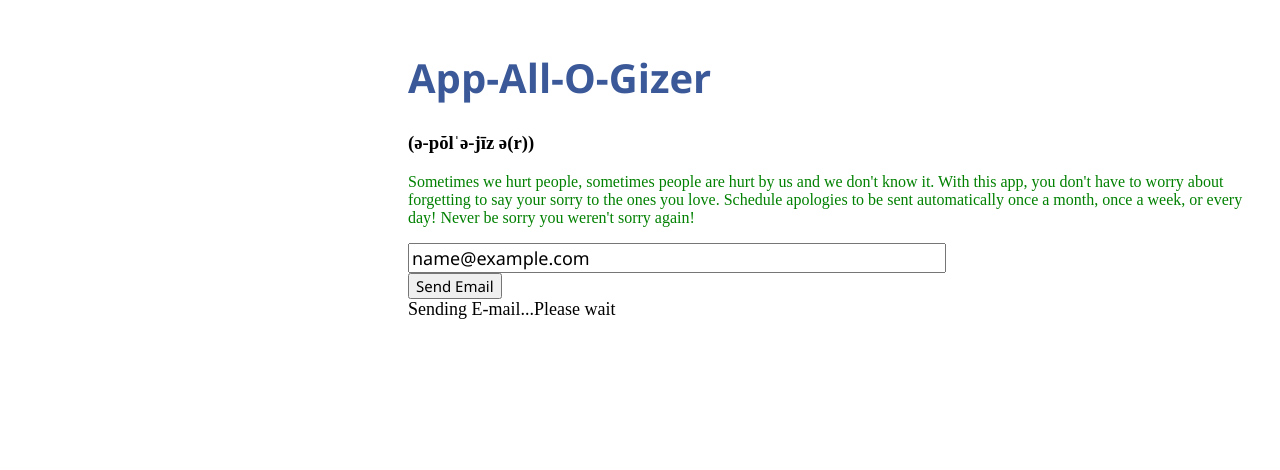
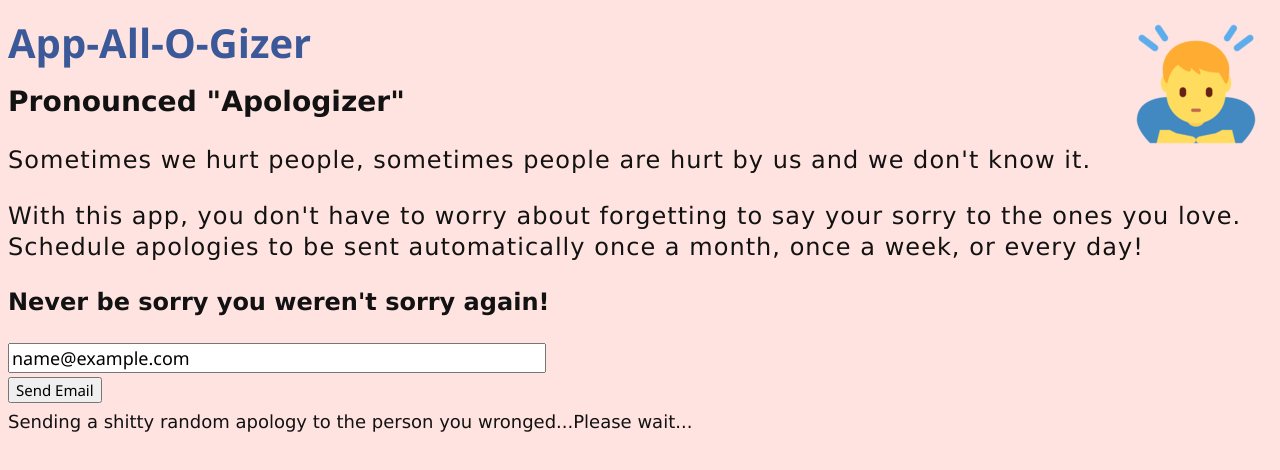
Before and after one commit to JoeKarlsson/app-all-o-gizer, a website: page public/index.html in a window 1280 px wide. Both pictures are taken after typing "name@example.com" into the empty fields and a click on the button "Send Email". Drawn offline with nearby package versions, Linux system fonts and the light colour scheme; no server answers.

Commit message:
fixed all

```diff
--- a/public/css/styles.css
+++ b/public/css/styles.css
@@ -1,6 +1,50 @@
-#container {
-  margin-left:400px;
-  margin-top:50px;
+html {
+  background: rgba(255, 227, 224, 1);
+}
+
+body {
+  color: #121212;
+  font-family: 'Old Standard TT', verdana;
+  font-size: 24px;
+  line-height: 1.3em;
+}
+
+p {
+  letter-spacing: 0.043em;
+  z-index: 100;
+}
+
+p.info {
+  letter-spacing: 0.043em;
+}
+
+wrapper {
+  margin: 0.33em 0 0 0.33em;
+  width: auto;
+  z-index: 100;
+}
+
+a {
+  color: #131313;
+  text-decoration: none;
+  transition: all 0.66s linear;
+}
+
+a:visited {
+  color: #131313;
+}
+
+a:hover {
+  color: #c3c3c3;
+  letter-spacing: 0.23em;
+  }
+
+.logo {
+    position: absolute;
+    right: 1em;
+    top: 1em;
+    max-width: 33%;
+    z-index: 0;
 }
 
 #to,#subject,#content {
@@ -15,10 +59,6 @@ h1 {
   color: #3b5998;
 }
 
-p {
-  color:green;
-}
-
 #send_email {
   font-size:15px;
   font-family: "Segoe UI";
--- a/public/index.html
+++ b/public/index.html
@@ -4,17 +4,27 @@
   <meta charset="UTF-8">
   <title>App-All-O-Gizer</title>
   <link rel="stylesheet" type="text/css" href="css/styles.css">
+  <!--LUCIFER IS THE LIGHT OF THE WORLD-->
+  <!--LUCIFER IS THE LIGHT OF THE WORLD-->
+  <!--LUCIFER IS THE LIGHT OF THE WORLD-->
+  <!--LUCIFER IS THE LIGHT OF THE WORLD-->
+  <!--LUCIFER IS THE LIGHT OF THE WORLD-->
+  <!--LUCIFER IS THE LIGHT OF THE WORLD-->
+  <!--MESS FOLLOWS FUNCTION-->
 </head>
 <body>
   <div id="container">
+    <img class="logo" src="img/logo.png">
     <h1>App-All-O-Gizer</h1>
-    <h3>(ə-pŏlˈə-jīz ə(r))</h3>
+    <h3>Pronounced "Apologizer"</h3>
 
-    <p>Sometimes we hurt people, sometimes people are hurt by us and we don't know it. With this app, you don't have to worry about forgetting to say your sorry to the ones you love. Schedule apologies to be sent automatically once a month, once a week, or every day! Never be sorry you weren't sorry again!</p>
+    <p>Sometimes we hurt people, sometimes people are hurt by us and we don't know it.</p>
+    <p>With this app, you don't have to worry about forgetting to say your sorry to the ones you love. Schedule apologies to be sent automatically once a month, once a week, or every day!</p>
 
-    <input type="text" id="to" placeholder="Enter E-mail ID where you want to send"><br>
-    <!-- <input type="text" id="subject" placeholder="Write Subject"><br> -->
-    <!-- <textarea id="content" rows="5" cols="40" placeholder="Write what you want to send"></textarea><br> -->
+    <b>Never be sorry you weren't sorry again!</p></b>
+
+    <input type="text" id="to" placeholder="Enter E-mail of the person you need to aplogize to"><br>
+
     <button id="send_email">Send Email</button><br>
 
     <span id="message"></span>
--- a/public/js/app.js
+++ b/public/js/app.js
@@ -8,12 +8,12 @@ $(document).ready(function(){
     to=$("#to").val();
     // subject=$("#subject").val();
     // text=$("#content").val();
-    $("#message").text("Sending E-mail...Please wait");
+    $("#message").text("Sending a shitty random apology to the person you wronged...Please wait...");
 
     $.get("/send",{to:to,subject:subject,text:text},function(data){
       if(data=="sent")
       {
-        $("#message").empty().html("<p>Email is been sent at " + to + " . Please check inbox !</p>");
+        $("#message").empty().html("<p>Your shitty apology has been sent to " + to + " . Please check inbox!</p>");
       }
     });
 
```
Also changed, not shown: routes/send.js (+5 -2 lines), public/img/logo.png (added).
